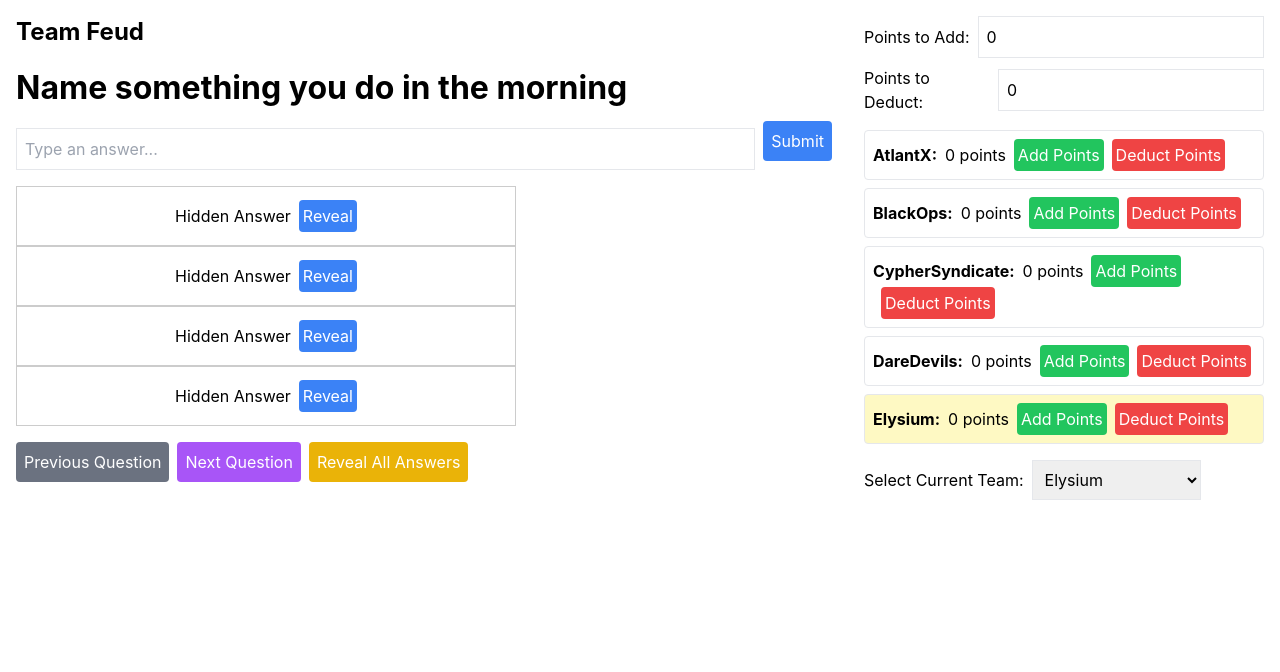
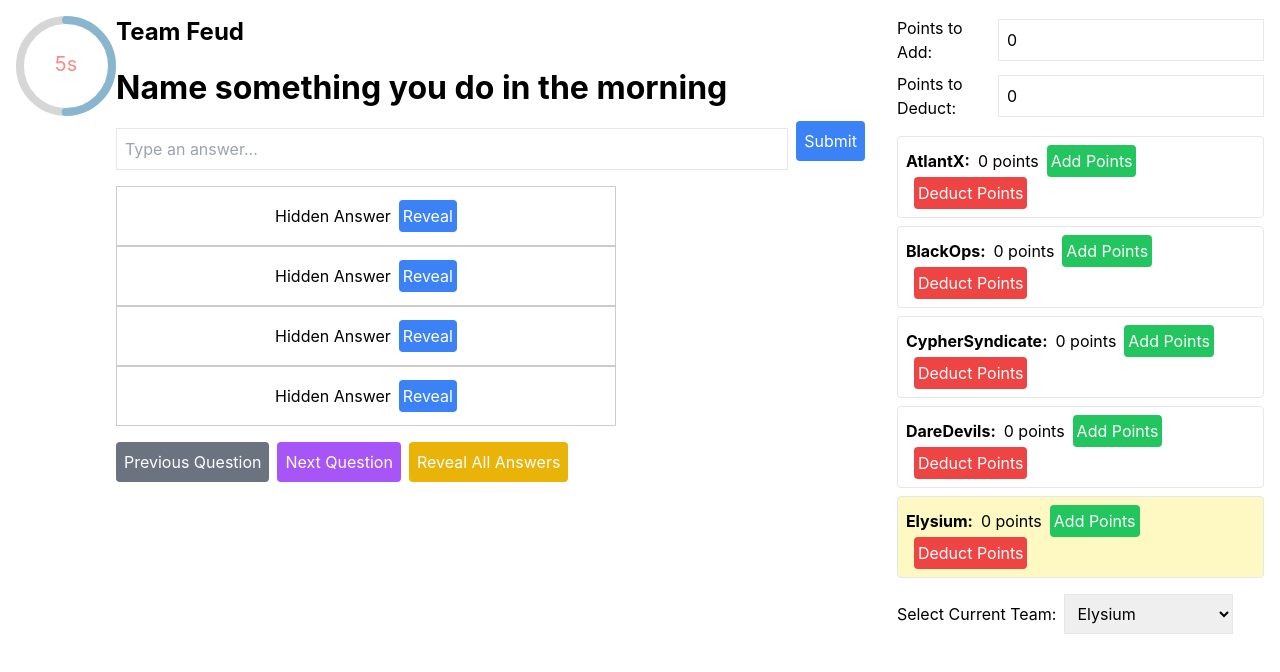
Before and after one commit to amjadnzr/Team-Fued, a React (Create React App) app: page / in a window 1280 px wide. Shown: the top 672 px of the page. Built offline with nearby package versions, Linux system fonts and the light colour scheme.

Commit message:
Minor clock test

```diff
--- a/src/App.js
+++ b/src/App.js
@@ -1,6 +1,7 @@
 import React, { useState, useEffect } from 'react';
 import jsonData from './data.json';
 import './App.css';
+import Timer from './Timer';
 
 function App() {
   const [data, setData] = useState(jsonData);
@@ -13,6 +14,7 @@ function App() {
   const [pointsToDeduct, setPointsToDeduct] = useState(0);
   const [wrongAnswer, setWrongAnswer] = useState(false);
   const [suggestions, setSuggestions] = useState([]);
+  const [resetTimer, setResetTimer] = useState(false);
 
   // List of members for suggestions
   const members = jsonData.members
@@ -37,6 +39,17 @@ function App() {
       localStorage.setItem('gameData', JSON.stringify(data));
     }
   }, [data]);
+
+  const handleTimeUp = () => {
+    // When time is up, switch to the next team
+    setCurrentTeamIndex((prevIndex) => (prevIndex + 1) % data.teams.length);
+    setResetTimer(true);  // Reset the timer for the next team
+  };
+
+  const handleCorrectAnswer = () => {
+    // Reset the timer if the answer is correct
+    setResetTimer(true);
+  };
 
   const handleInputChange = (e) => {
     const value = e.target.value;
@@ -166,6 +179,9 @@ function App() {
     <div className="p-4 flex">
       {data ? (
         <>
+         <div>
+            <Timer initialTime={10} onTimeUp={handleTimeUp} key={resetTimer ? currentTeamIndex : undefined} />
+         </div>
           <div className="w-2/3 pr-4">
             <h1 className="text-2xl font-bold mb-4">Team Feud</h1>
 
--- /dev/null
+++ b/src/Timer.js
@@ -0,0 +1,43 @@
+import React, { useState, useEffect } from 'react';
+import { CircularProgressbar, buildStyles } from 'react-circular-progressbar';
+import 'react-circular-progressbar/dist/styles.css';
+
+const Timer = ({ initialTime, onTimeUp }) => {
+  const [timeLeft, setTimeLeft] = useState(initialTime);
+  const [percentage, setPercentage] = useState(100);
+
+  useEffect(() => {
+    const interval = setInterval(() => {
+      setTimeLeft((prevTime) => {
+        if (prevTime === 1) {
+          clearInterval(interval);
+          onTimeUp();  // Call the time up function
+          return 0;
+        }
+        return prevTime - 1;
+      });
+    }, 1000);
+
+    return () => clearInterval(interval);
+  }, [onTimeUp]);
+
+  useEffect(() => {
+    setPercentage((timeLeft / initialTime) * 100);  // Update percentage for the circle
+  }, [timeLeft, initialTime]);
+
+  return (
+    <div style={{ width: 100, height: 100 }}>
+      <CircularProgressbar
+        value={percentage}
+        text={`${timeLeft}s`}
+        styles={buildStyles({
+          pathColor: `rgba(62, 152, 199, ${percentage / 100})`,
+          textColor: '#f88',
+          trailColor: '#d6d6d6',
+        })}
+      />
+    </div>
+  );
+};
+
+export default Timer;
```
